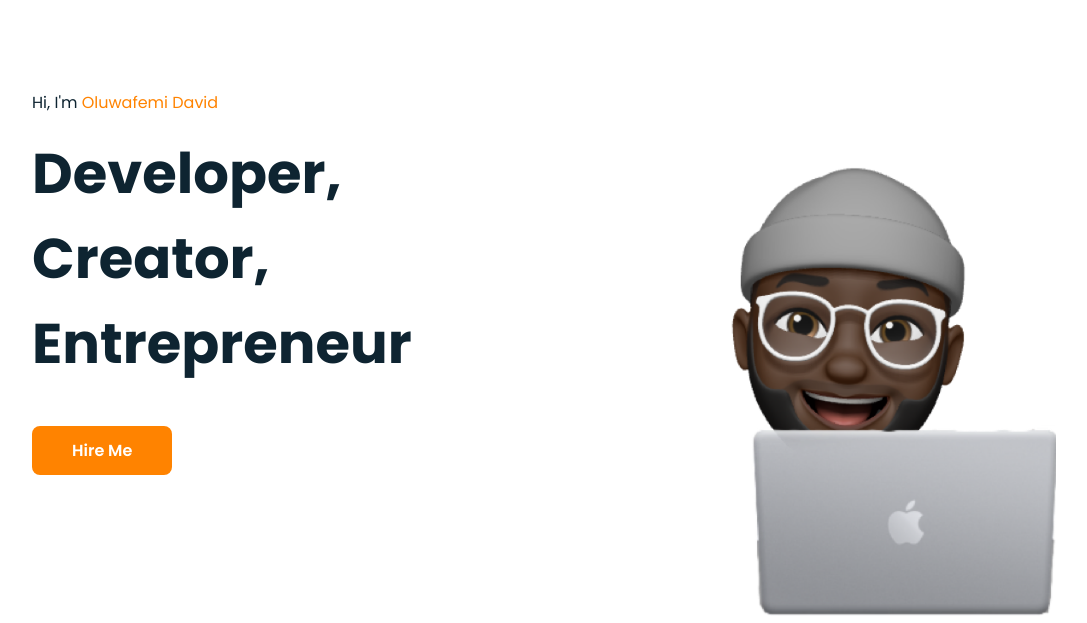
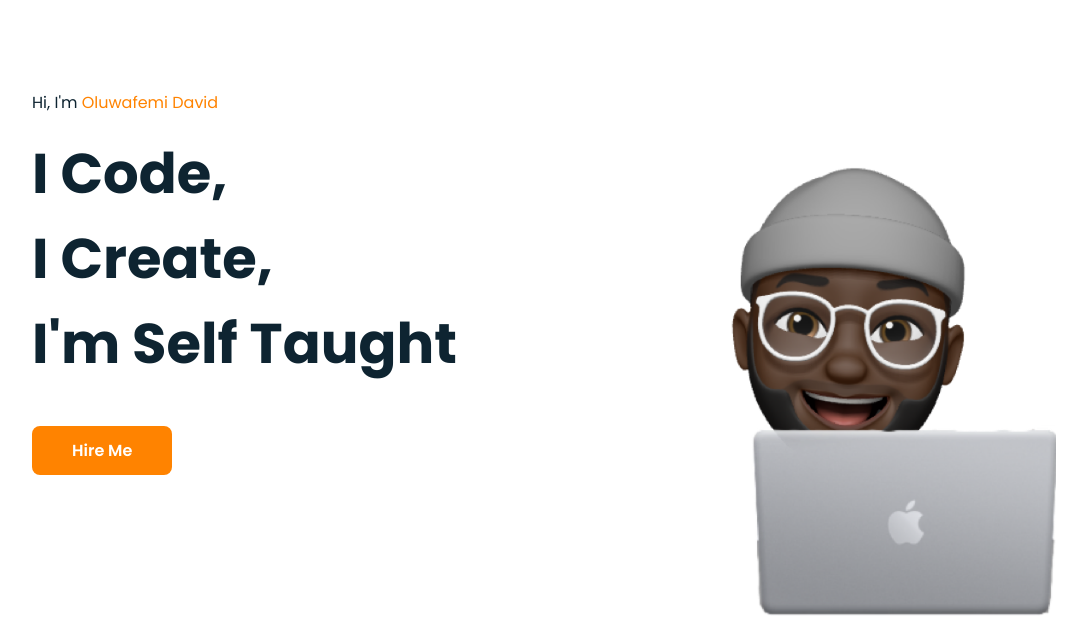
Before and after one commit to Davidxcr/Portfolio, a plain HTML site: page index.html in a window 1280 px wide. Shown: the part 80-703 px from the top of the page, without its empty margins (96-1183 px from the left). Drawn offline with nearby package versions, Linux system fonts and the light colour scheme.

Commit message:
homepage

```diff
--- a/index.html
+++ b/index.html
@@ -40,7 +40,7 @@
             <section class="home bd-grid" id="home">
                 <div class="home__data">
                     <h3 class="home__title2">Hi, I'm <span class="home__title-color">Oluwafemi David</span></h3>
-                    <h1 class="home__title"> Developer, <br> Creator, <br> Entrepreneur</h1>
+                    <h1 class="home__title"> I Code, <br> I Create, <br> I'm Self Taught</h1>
 
                     <a href="#" class="button">Hire Me</a>
                 </div>
```
